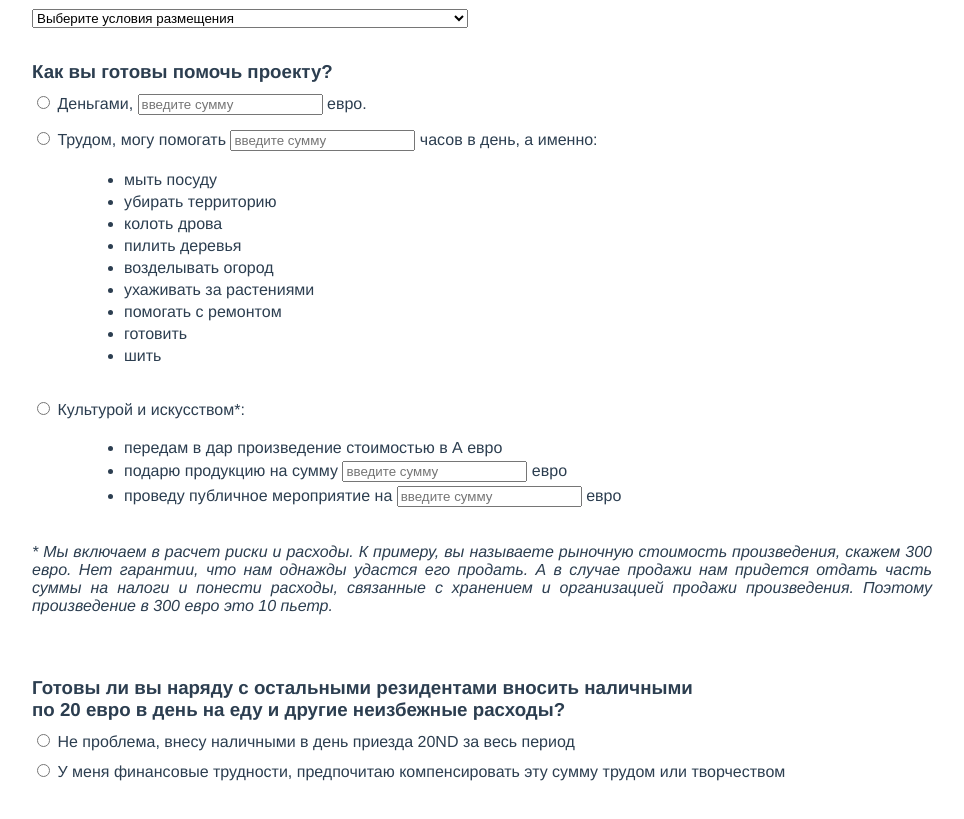
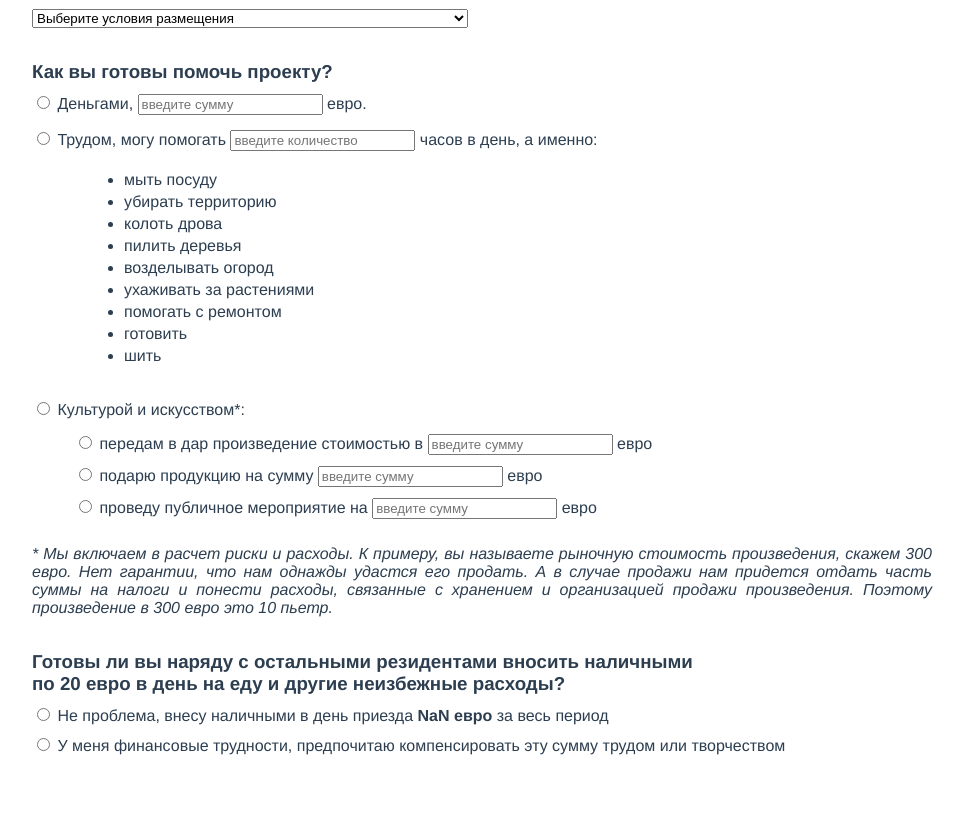
Before and after one commit to robinsout/stone-balancing-calculator, a Vue app: page / in a window 1280 px wide. Shown: the part 785-1604 px from the top of the page, without its empty margins (158-1122 px from the left). Built offline with nearby package versions, Linux system fonts and the light colour scheme.

Commit message:
Layout updates

```diff
--- /dev/null
+++ b/src/components/Calculator.js
@@ -0,0 +1,29 @@
+import { defineComponent, reactive, ref } from "vue";
+import { conditions } from './conditions'
+
+export default defineComponent({
+  name: 'StoneBalancingCalculator',
+  setup() {
+
+    const days = ref();
+    const persons = ref();
+    const conditionsValue = ref(0);
+    const money = ref();
+    const labourHours = ref();
+    const artContribution = reactive({
+        masterpieceGift: null,
+        production: null,
+        venue: null,
+    });
+
+    return {
+        days,
+        persons,
+        money,
+        labourHours,
+        artContribution,
+        conditionsValue,
+        conditions
+    }
+  }
+});
--- /dev/null
+++ b/src/components/Calculator.scss
@@ -0,0 +1,70 @@
+.page-wrapper {
+    display: flex;
+    justify-content: center;
+
+    .calculator {
+      max-width: 900px;
+
+      &__content-block {
+        margin-bottom: 28px;
+      }
+
+      &__inputs {
+
+        &__block {
+          margin-bottom: 14px;
+          display: flex;
+          flex-direction: column;
+          align-items: flex-start;
+          text-align: left;
+
+          &-title {
+            margin-bottom: 10px;
+          }
+        }
+
+        &_label {
+          margin-bottom: 8px;
+        }
+
+        &_input {
+          display: block;
+        }
+
+        &__contribution-option {
+          display: flex;
+          flex-direction: column;
+          align-items: flex-start;
+          margin-bottom: 14px;
+
+          &__list {
+            margin-left: 42px;
+          }
+
+          &__culture-art {
+            margin-bottom: 10px;
+
+            &__wrapper {
+              margin-top: 14px;
+            }
+          }
+        }
+
+        &__daily-contribution-option {
+          margin-bottom: 10px;
+        }
+      }
+    }
+  }
+
+  p {
+    text-align: justify;
+  }
+
+  li {
+    text-align: left;
+    margin: 4px 10px;
+  }
+  a {
+    color: #42b983;
+  }
--- a/src/components/Calculator.vue
+++ b/src/components/Calculator.vue
@@ -39,8 +39,9 @@
           </h3>
           <input
             id="days"
+            v-model="days"
             class="calculator__inputs_input"
-            type="text"
+            type="number"
             placeholder="Количество дней"
           >
         </div>
@@ -50,8 +51,9 @@
           </h3>
           <input
             id="persons"
+            v-model="persons"
             class="calculator__inputs_input"
-            type="text"
+            type="number"
             placeholder="Количество персон"
           >
         </div>
@@ -59,12 +61,14 @@
           <h3 class="calculator__inputs__block-title">
             Какие условия размещения вас устроят?
           </h3>
+          <div>
             <select
               id="conditions"
+              v-model="conditionsValue"
               class="calculator__inputs_input"
             >
               <option
-              value=""
+                :value="0"
                 disabled
                 selected
               >
@@ -72,12 +76,13 @@
               </option>
               <option
                 v-for="condition, index in conditions"
-              :key="index"
+                :key="condition.value*index"
                 :value="condition.value"
               >
                 {{ condition.description }}
               </option>
             </select>
+          </div>
         </div>
         <div class="calculator__inputs__block">
           <h3 class="calculator__inputs__block-title">
@@ -94,6 +99,7 @@
               <label for="money">
                 Деньгами,
                 <input
+                  v-model="money"
                   type="number"
                   placeholder="введите сумму"
                 > евро.
@@ -111,8 +117,9 @@
               <label for="labour">
                 Трудом, могу помогать
                 <input
+                  v-model="labourHours"
                   type="number"
-                  placeholder="введите сумму"
+                  placeholder="введите количество"
                 >
                 часов в день, а именно:
               </label>
@@ -141,21 +148,55 @@
                 Культурой и искусством*:
               </label>
             </div>
-            <ul class="calculator__inputs__contribution-option__list">
-              <li>передам в дар произведение стоимостью в А евро</li>
-              <li>
-                подарю продукцию на сумму <input
-                  type="text"
+            <div class="calculator__inputs__contribution-option__list">
+              <div class="calculator__inputs__contribution-option__culture-art__wrapper">
+                <div class="calculator__inputs__contribution-option__culture-art">
+                  <input
+                    id="artGift"
+                    type="radio"
+                    class="calculator__inputs__contribution-option__radio-button"
+                    name="contribution"
+                  >
+                  <label for="artGift">
+                    передам в дар произведение стоимостью в <input
+                      v-model="artContribution.masterpieceGift"
+                      type="number"
                       placeholder="введите сумму"
                     > евро
-              </li>
-              <li>
-                проведу публичное мероприятие на <input
-                  type="text"
+                  </label>
+                </div>
+                <div class="calculator__inputs__contribution-option__culture-art">
+                  <input
+                    id="productionGift"
+                    type="radio"
+                    class="calculator__inputs__contribution-option__radio-button"
+                    name="contribution"
+                  >
+                  <label for="productionGift">
+                    подарю продукцию на сумму <input
+                      v-model="artContribution.production"
+                      type="number"
                       placeholder="введите сумму"
                     > евро
-              </li>
-            </ul>
+                  </label>
+                </div>
+                <div class="calculator__inputs__contribution-option__culture-art">
+                  <input
+                    id="venue"
+                    type="radio"
+                    class="calculator__inputs__contribution-option__radio-button"
+                    name="contribution"
+                  >
+                  <label for="venue">
+                    проведу публичное мероприятие на <input
+                      v-model="artContribution.venue"
+                      type="number"
+                      placeholder="введите сумму"
+                    > евро
+                  </label>
+                </div>
+              </div>
+            </div>
             <p>
               <i>
                 * Мы включаем в расчет риски и расходы.
@@ -165,8 +206,6 @@
                 и организацией продажи произведения. Поэтому произведение в 300 евро это 10 пьетр.
               </i>
             </p>
-          </div>
-        </div>
             <div class="calculator__inputs__block">
               <h3 class="calculator__inputs__block-title">
                 Готовы ли вы наряду с остальными резидентами вносить наличными<br>по 20 евро в день на еду и другие неизбежные расходы?
@@ -179,7 +218,7 @@
                   name="dailyContribution"
                 >
                 <label for="acceptDailyContribution">
-              Не проблема, внесу наличными в день приезда 20ND за весь период
+                  Не проблема, внесу наличными в день приезда <strong>{{ 20*persons*days }} евро</strong> за весь период
                 </label>
               </div>
               <div class="calculator__inputs__daily-contribution-option">
@@ -197,84 +236,9 @@
           </div>
         </div>
       </div>
+    </div>
+  </div>
 </template>
 
-<script>
-import { reactive } from "vue";
-import { conditions } from './conditions'
-
-export default {
-  name: 'HelloWorld',
-  setup() {
-
-    return {
-      conditions
-    }
-  }
-}
-</script>
-
-<style scoped lang="scss">
-.page-wrapper {
-  display: flex;
-  justify-content: center;
-
-  .calculator {
-    max-width: 900px;
-
-    &__content-block {
-      margin-bottom: 28px;
-    }
-
-    &__inputs {
-
-      &__block {
-        margin-bottom: 14px;
-        display: flex;
-        flex-direction: column;
-        align-items: flex-start;
-        text-align: left;
-
-        &-title {
-          margin-bottom: 10px;
-        }
-      }
-
-      &_label {
-        margin-bottom: 8px;
-      }
-
-      &_input {
-        display: block;
-      }
-
-      &__contribution-option {
-        display: flex;
-        flex-direction: column;
-        align-items: flex-start;
-        margin-bottom: 14px;
-
-        &__list {
-          margin-left: 42px;
-        }
-      }
-
-      &__daily-contribution-option {
-        margin-bottom: 10px;
-      }
-    }
-  }
-}
-
-p {
-  text-align: justify;
-}
-
-li {
-  text-align: left;
-  margin: 4px 10px;
-}
-a {
-  color: #42b983;
-}
-</style>
+<script src="./Calculator.js" />
+<style scoped lang="scss" src="./Calculator.scss" />
```
Lines whose indentation alone changed are shown as unchanged.
